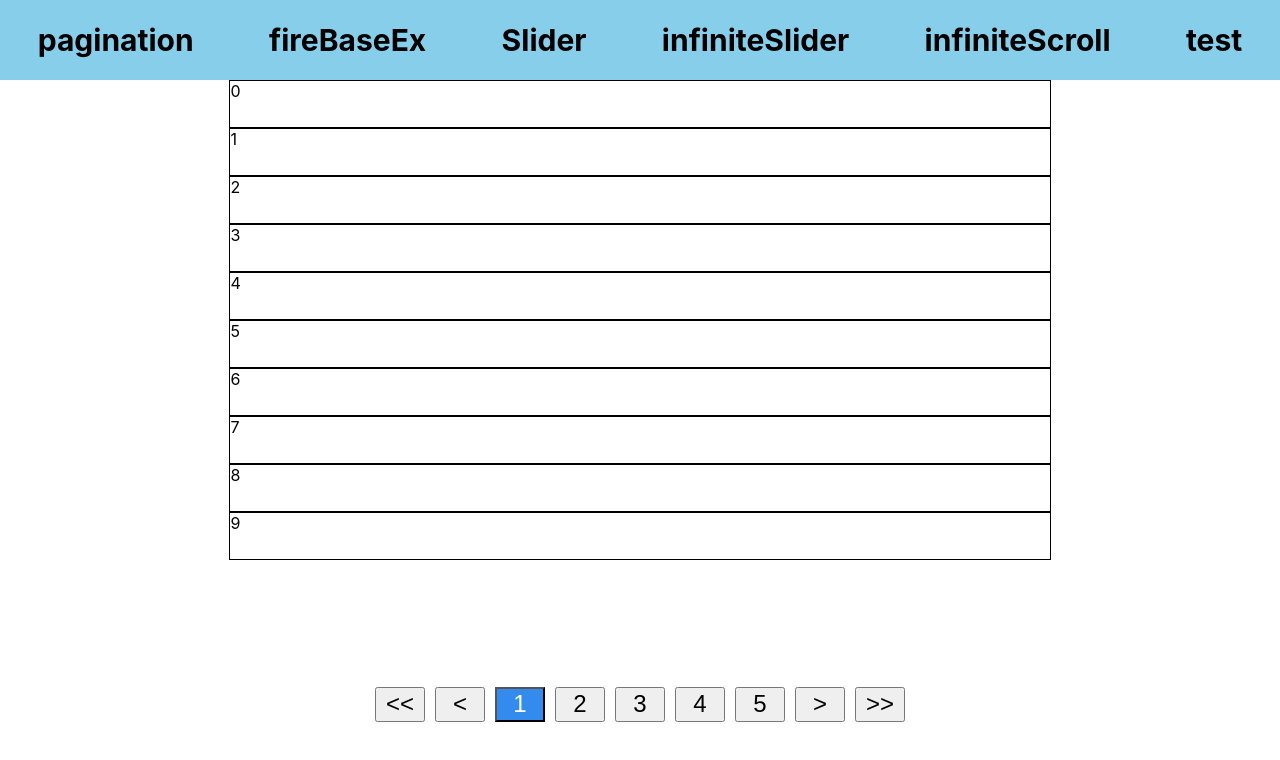
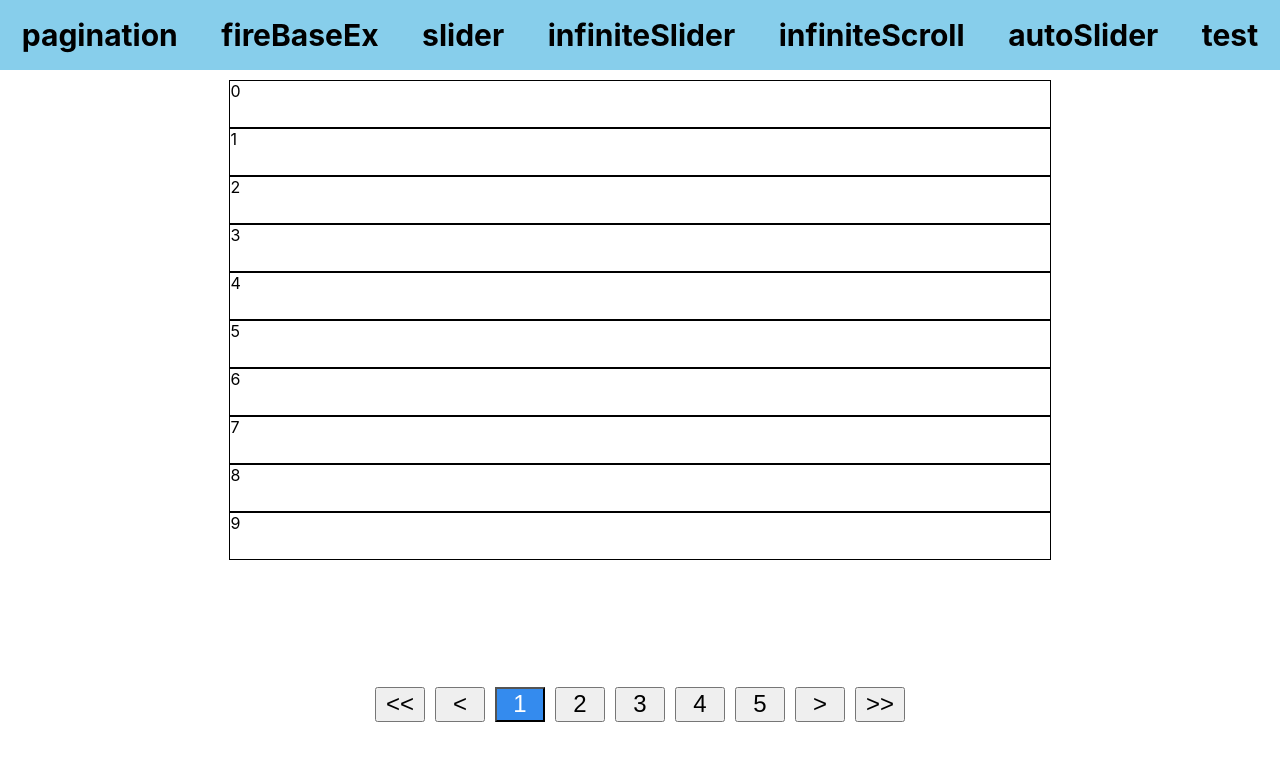
Before and after one commit to LeeHoHyun-hemtory/react-typescript, a React (Create React App) app: page / in a window 1280 px wide. Shown: the top 760 px of the page. Built offline with nearby package versions, Linux system fonts and the light colour scheme; no server answers.

Commit message:
Nav 수정

```diff
--- a/src/component/nav/Nav.tsx
+++ b/src/component/nav/Nav.tsx
@@ -5,7 +5,7 @@ import mixin from '../../styles/mixin';
 
 const SCContainer = styled.div`
   width: 100%;
-  height: 10%;
+  height: 70px;
   position: fixed;
   top: 0;
   ${mixin.flexSet('space-around', 'center', 'row')};
@@ -19,15 +19,18 @@ const SCLink = styled(Link)`
   color: black;
 `;
 
+const PAGELISTS = ['pagination', 'fireBaseEx', 'slider', 'infiniteSlider', 'infiniteScroll', 'autoSlider', 'test'];
+
 const Nav = () => {
   return (
     <SCContainer>
-      <SCLink to='/pagination'>pagination</SCLink>
+      {PAGELISTS.map((page, idx) => <SCLink key={idx} to={`/${page}`}>{page}</SCLink>)}
+      {/* <SCLink to='/'>pagination</SCLink>
       <SCLink to='/fireBaseEx'>fireBaseEx</SCLink>
       <SCLink to='/Slider'>Slider</SCLink>
       <SCLink to='/infiniteSlider'>infiniteSlider</SCLink>
       <SCLink to='/InfiniteScroll'>infiniteScroll</SCLink>
-      <SCLink to='/test'>test</SCLink>
+      <SCLink to='/test'>test</SCLink> */}
     </SCContainer>
   );
 };
```
